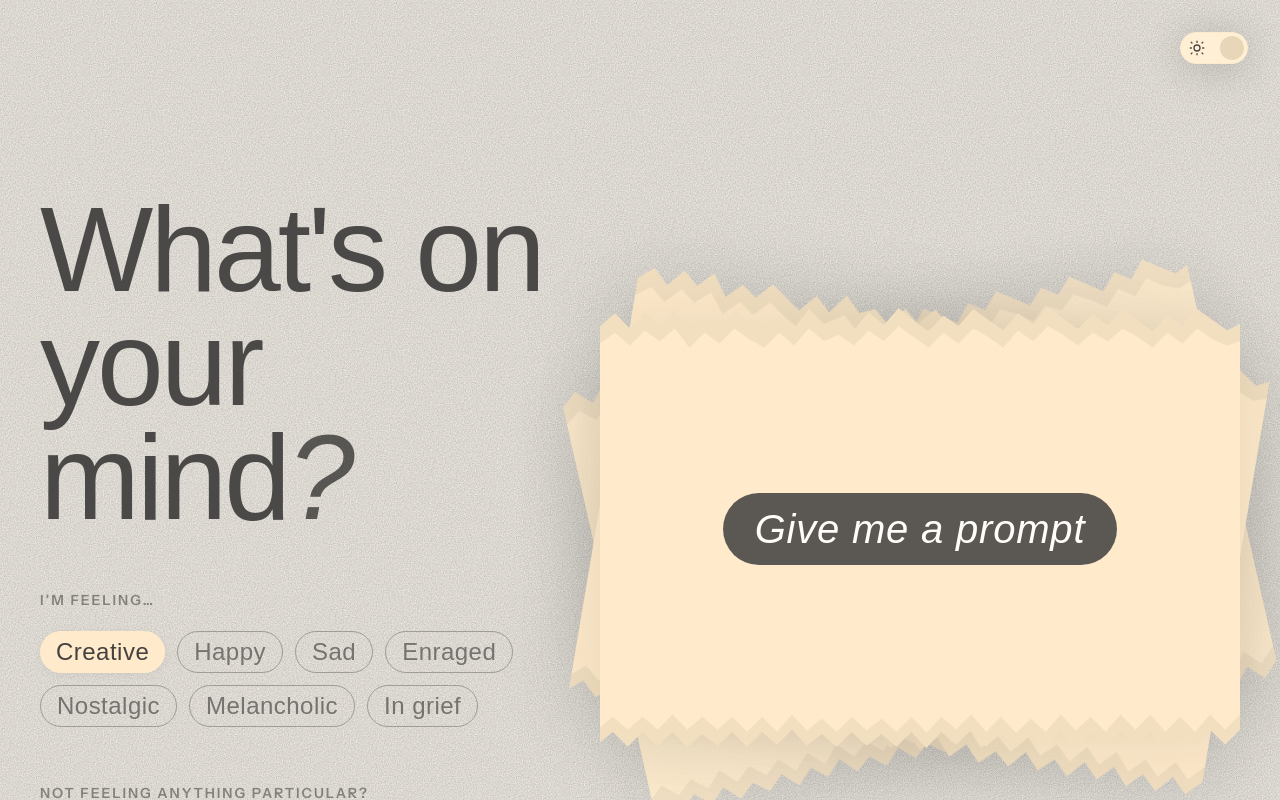
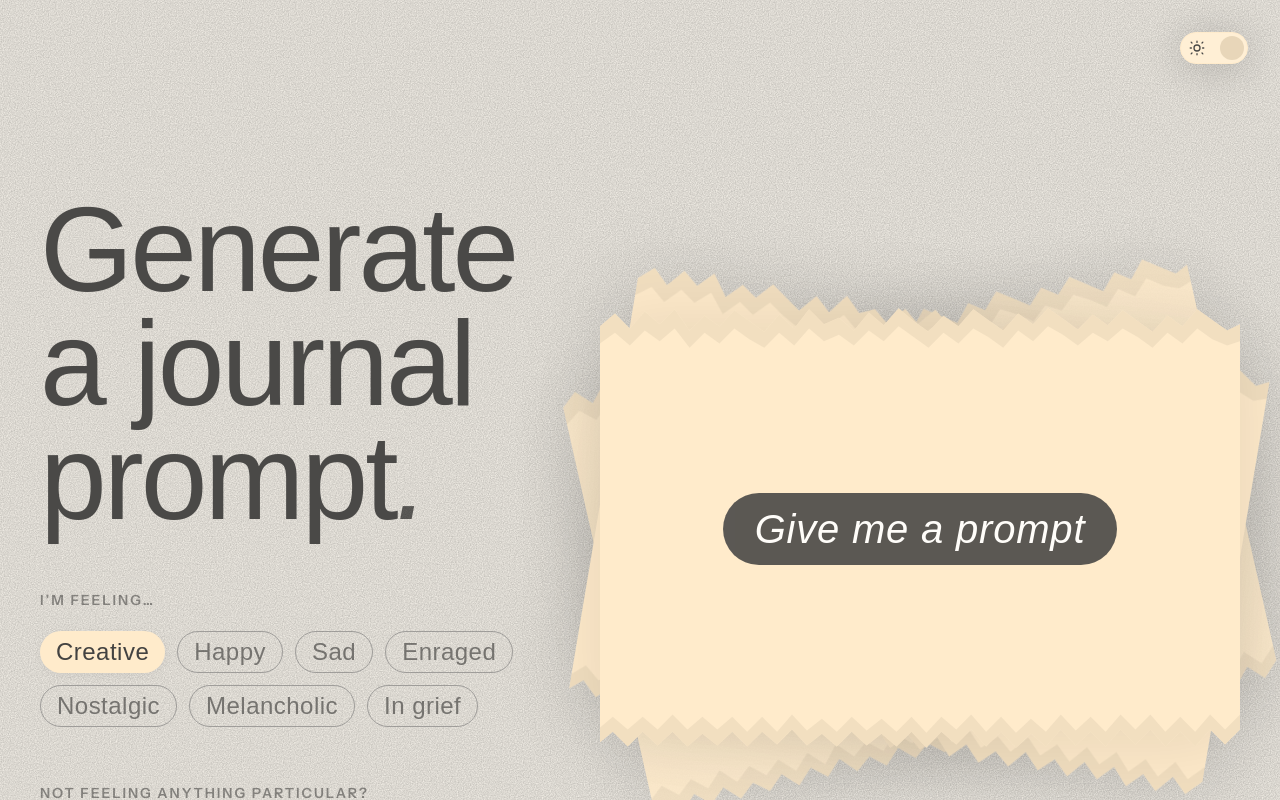
Before and after one commit to patramos/journal, a Next.js app: page / in a window 1280 px wide. Built offline with nearby package versions, Linux system fonts and the light colour scheme; a web font is replaced by a local one.

Commit message:
Updated header text in landing page

```diff
--- a/app/components/LandingView.jsx
+++ b/app/components/LandingView.jsx
@@ -29,7 +29,7 @@ export default function LandingView({ onGenerate }) {
         {/* ---------------- Left column ---------------- */}
         <div className="flex flex-col gap-12 md:gap-14">
           <h1 className="font-serif text-[72px] leading-[0.95] tracking-tight md:text-[96px] lg:text-[120px]">
-            What's on your mind<span className="italic text-[var(--ink-soft)]">?</span>
+            Generate a journal prompt<span className="italic text-[var(--ink-soft)]">.</span>
           </h1>
 
           {/* Section: I'm feeling... */}
```
